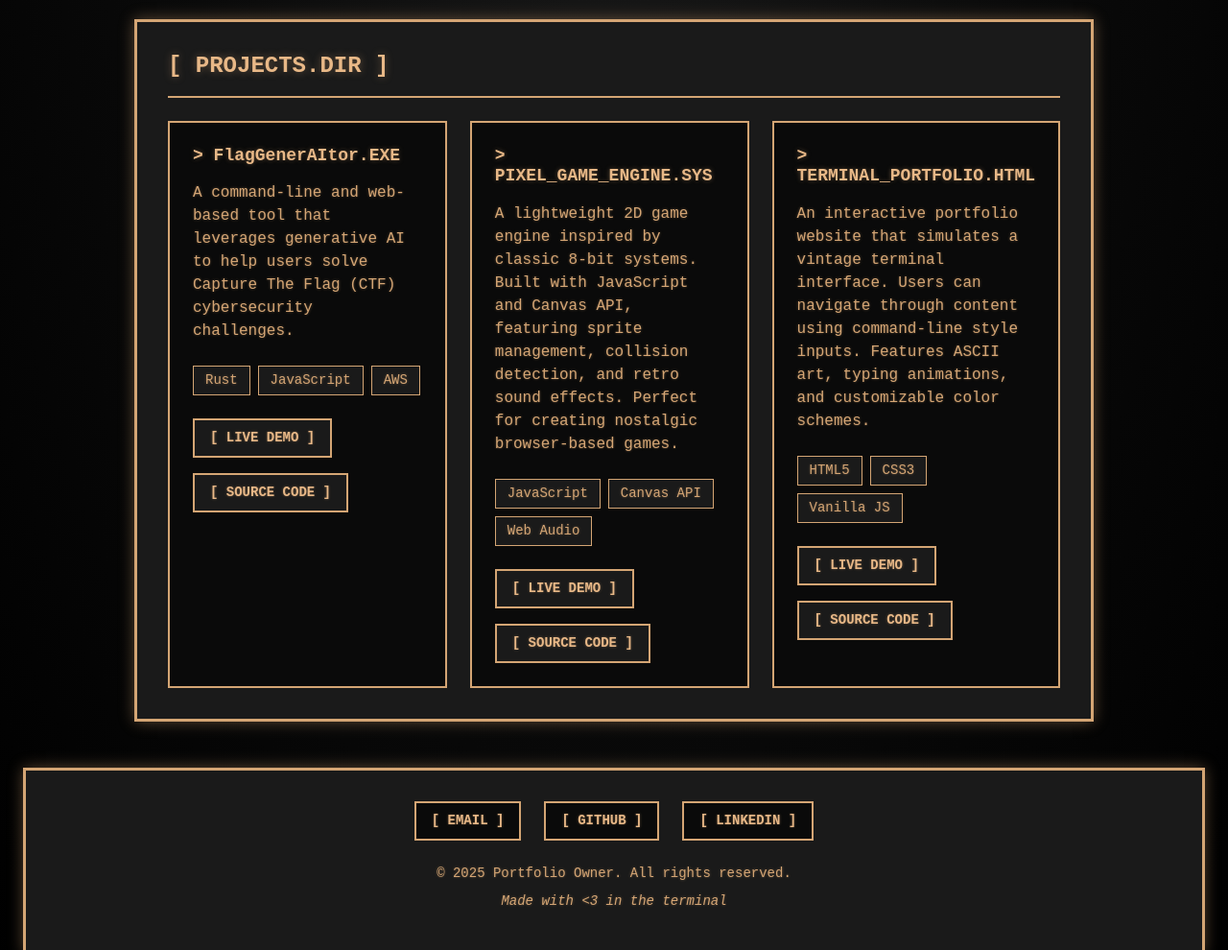
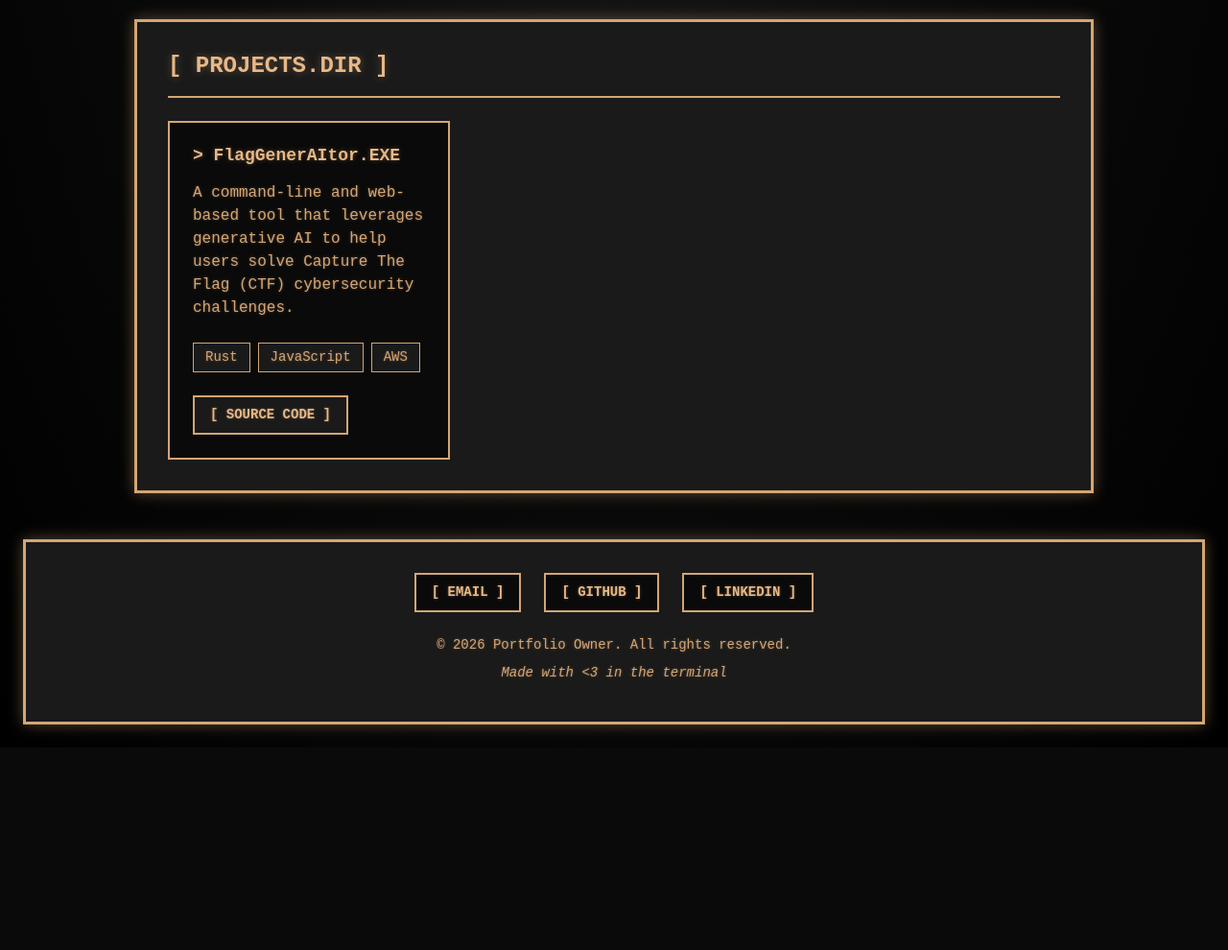
Before and after one commit to HaymondM/Portfolio, a website: page index.html in a window 1280 px wide. Shown: the part 1560-2550 px from the top of the page at 96% size. After the commit the page ends 2339 px from the top, so only its background shows below. Drawn offline with Linux system fonts and the light colour scheme.

Commit message:
feat(portfolio): Remove outdated project entries and update copyright year

```diff
--- a/index.html
+++ b/index.html
@@ -74,36 +74,7 @@
                         <span class="tech-tag">AWS</span>
                     </div>
                     <div class="project-links">
-                        <a href="https://github.com/HaymondM/FlagGenerAItor" class="project-link" target="_blank" rel="noopener noreferrer" aria-label="View Retro Chat App live demo">[ LIVE DEMO ]</a>
                         <a href="https://github.com/HaymondM/FlagGenerAItor" class="project-link" target="_blank" rel="noopener noreferrer" aria-label="View Retro Chat App source code">[ SOURCE CODE ]</a>
-                    </div>
-                </article>
-
-                <article class="project" role="listitem">
-                    <h3 class="project-title">> PIXEL_GAME_ENGINE.SYS</h3>
-                    <p class="project-description">A lightweight 2D game engine inspired by classic 8-bit systems. Built with JavaScript and Canvas API, featuring sprite management, collision detection, and retro sound effects. Perfect for creating nostalgic browser-based games.</p>
-                    <div class="project-tech" aria-label="Technologies used">
-                        <span class="tech-tag">JavaScript</span>
-                        <span class="tech-tag">Canvas API</span>
-                        <span class="tech-tag">Web Audio</span>
-                    </div>
-                    <div class="project-links">
-                        <a href="#" class="project-link" target="_blank" rel="noopener noreferrer" aria-label="View Pixel Game Engine live demo">[ LIVE DEMO ]</a>
-                        <a href="#" class="project-link" target="_blank" rel="noopener noreferrer" aria-label="View Pixel Game Engine source code">[ SOURCE CODE ]</a>
-                    </div>
-                </article>
-
-                <article class="project" role="listitem">
-                    <h3 class="project-title">> TERMINAL_PORTFOLIO.HTML</h3>
-                    <p class="project-description">An interactive portfolio website that simulates a vintage terminal interface. Users can navigate through content using command-line style inputs. Features ASCII art, typing animations, and customizable color schemes.</p>
-                    <div class="project-tech" aria-label="Technologies used">
-                        <span class="tech-tag">HTML5</span>
-                        <span class="tech-tag">CSS3</span>
-                        <span class="tech-tag">Vanilla JS</span>
-                    </div>
-                    <div class="project-links">
-                        <a href="#" class="project-link" target="_blank" rel="noopener noreferrer" aria-label="View Terminal Portfolio live demo">[ LIVE DEMO ]</a>
-                        <a href="#" class="project-link" target="_blank" rel="noopener noreferrer" aria-label="View Terminal Portfolio source code">[ SOURCE CODE ]</a>
                     </div>
                 </article>
             </div>
@@ -117,7 +88,7 @@
                 <a href="https://github.com/HaymondM" target="_blank" rel="noopener noreferrer" class="footer-link" aria-label="Visit GitHub profile">[ GITHUB ]</a>
                 <a href="https://www.linkedin.com/in/marshall-haymond" target="_blank" rel="noopener noreferrer" class="footer-link" aria-label="Visit LinkedIn profile">[ LINKEDIN ]</a>
             </nav>
-            <p class="copyright">&copy; 2025 Portfolio Owner. All rights reserved.</p>
+            <p class="copyright">&copy; 2026 Portfolio Owner. All rights reserved.</p>
             <p class="footer-message">Made with &lt;3 in the terminal</p>
         </div>
     </footer>
```
